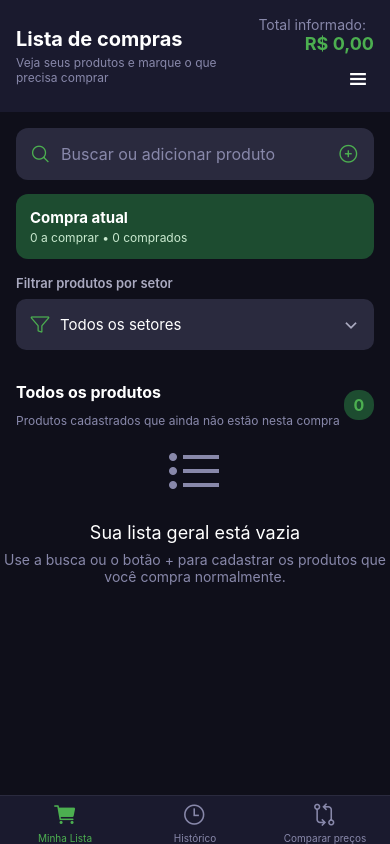
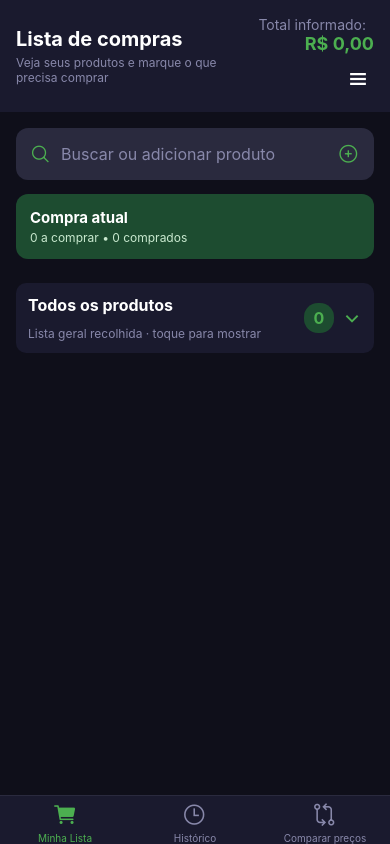
Before and after one commit to adesioms/market-app, a React Native app in the folder mercado-app/: screen /Lista in a window 390 px wide. Built offline with nearby package versions, Linux system fonts and the light colour scheme.

Commit message:
Recolhe lista geral por padrao

```diff
--- a/mercado-app/app.json
+++ b/mercado-app/app.json
@@ -2,7 +2,7 @@
   "expo": {
     "name": "Mercado App",
     "slug": "mercado-app",
-    "version": "1.1.4",
+    "version": "1.1.5",
     "orientation": "portrait",
     "icon": "./assets/icon.png",
     "userInterfaceStyle": "dark",
@@ -24,7 +24,7 @@
         "backgroundColor": "#0f0f1a"
       },
       "package": "com.mercado.app",
-      "versionCode": 7
+      "versionCode": 8
     },
     "web": {
       "favicon": "./assets/favicon.png",
--- a/mercado-app/package.json
+++ b/mercado-app/package.json
@@ -1,6 +1,6 @@
 {
   "name": "mercado-app",
-  "version": "1.1.4",
+  "version": "1.1.5",
   "main": "node_modules/expo/AppEntry.js",
   "scripts": {
     "start": "expo start",
--- a/mercado-app/src/screens/ShoppingListScreen.js
+++ b/mercado-app/src/screens/ShoppingListScreen.js
@@ -22,6 +22,7 @@ export default function ShoppingListScreen() {
   const insets = useSafeAreaInsets();
   const [shoppingList, setShoppingList] = useState([]);
   const [productCatalog, setProductCatalog] = useState([]);
+  const [catalogExpanded, setCatalogExpanded] = useState(false);
   const [modalVisible, setModalVisible] = useState(false);
   const [menuVisible, setMenuVisible] = useState(false);
   const [editModalVisible, setEditModalVisible] = useState(false);
@@ -555,17 +556,6 @@ export default function ShoppingListScreen() {
         )}
       </View>
 
-      <View style={styles.filterSection}>
-        <Text style={styles.filterLabel}>Filtrar produtos por setor</Text>
-        <TouchableOpacity style={styles.categoryField} onPress={() => openCategoryPicker('filter')}>
-          <Ionicons name="funnel-outline" size={20} color="#4CAF50" />
-          <Text style={styles.categoryFieldText}>
-            {selectedCategory ? CATEGORIES.find(category => category.id === selectedCategory)?.name : 'Todos os setores'}
-          </Text>
-          <Ionicons name="chevron-down" size={18} color="#aaaac0" />
-        </TouchableOpacity>
-      </View>
-
       {pendingRoundCount === 0 && purchasedItems.length === 0 && filteredCatalog.length > 0 && (
         <View style={styles.emptyRoundHint}>
           <Ionicons name="checkmark-circle-outline" size={19} color="#FFB74D" />
@@ -609,12 +599,35 @@ export default function ShoppingListScreen() {
         </View>
       )}
 
-      <View style={styles.catalogHeader}>
-        <View>
+      <TouchableOpacity
+        style={styles.catalogHeader}
+        onPress={() => setCatalogExpanded(current => !current)}
+        accessibilityLabel={catalogExpanded ? 'Recolher lista completa de produtos' : 'Mostrar lista completa de produtos'}
+        accessibilityState={{ expanded: catalogExpanded }}
+      >
+        <View style={styles.catalogHeaderCopy}>
           <Text style={styles.sectionTitle}>Todos os produtos</Text>
-          <Text style={styles.catalogHelper}>Produtos cadastrados que ainda não estão nesta compra</Text>
+          <Text style={styles.catalogHelper}>
+            {catalogExpanded ? 'Toque para recolher a lista geral' : 'Lista geral recolhida · toque para mostrar'}
+          </Text>
         </View>
+        <View style={styles.catalogHeaderAction}>
           <Text style={styles.catalogCount}>{filteredCatalog.length}</Text>
+          <Ionicons name={catalogExpanded ? 'chevron-up' : 'chevron-down'} size={20} color="#4CAF50" />
+        </View>
+      </TouchableOpacity>
+
+      {catalogExpanded && (
+        <>
+          <View style={styles.filterSection}>
+            <Text style={styles.filterLabel}>Filtrar produtos por setor</Text>
+            <TouchableOpacity style={styles.categoryField} onPress={() => openCategoryPicker('filter')}>
+              <Ionicons name="funnel-outline" size={20} color="#4CAF50" />
+              <Text style={styles.categoryFieldText}>
+                {selectedCategory ? CATEGORIES.find(category => category.id === selectedCategory)?.name : 'Todos os setores'}
+              </Text>
+              <Ionicons name="chevron-down" size={18} color="#aaaac0" />
+            </TouchableOpacity>
           </View>
 
           {otherCatalogItems.length > 0 ? (
@@ -630,7 +643,11 @@ export default function ShoppingListScreen() {
               <Text style={styles.emptyText}>Sua lista geral está vazia</Text>
               <Text style={styles.emptySubtext}>Use a busca ou o botão + para cadastrar os produtos que você compra normalmente.</Text>
             </View>
-      ) : null}
+          ) : (
+            <Text style={styles.catalogEmptyFiltered}>Todos os produtos desta seção já estão na compra atual.</Text>
+          )}
+        </>
+      )}
 
       </ScrollView>
 
@@ -988,9 +1005,12 @@ const styles = StyleSheet.create({
   roundSummaryText: { color: '#c9e9cf', fontSize: 12, marginTop: 3 },
   newRoundButton: { flexDirection: 'row', alignItems: 'center', backgroundColor: '#4CAF50', paddingVertical: 9, paddingHorizontal: 11, borderRadius: 9 },
   newRoundButtonText: { color: '#fff', fontSize: 12, fontWeight: 'bold', marginLeft: 5 },
-  catalogHeader: { paddingHorizontal: 16, marginTop: 8, marginBottom: 8, flexDirection: 'row', alignItems: 'center', justifyContent: 'space-between' },
+  catalogHeader: { marginHorizontal: 16, marginTop: 8, marginBottom: 8, padding: 12, borderRadius: 10, backgroundColor: '#1a1a2e', flexDirection: 'row', alignItems: 'center', justifyContent: 'space-between' },
+  catalogHeaderCopy: { flex: 1, paddingRight: 10 },
+  catalogHeaderAction: { flexDirection: 'row', alignItems: 'center', gap: 8 },
   catalogHelper: { color: '#8888aa', fontSize: 12, marginTop: 3 },
   catalogCount: { color: '#4CAF50', fontSize: 16, fontWeight: 'bold', backgroundColor: '#1d4c30', minWidth: 30, textAlign: 'center', paddingVertical: 5, borderRadius: 14 },
+  catalogEmptyFiltered: { color: '#8888aa', fontSize: 13, textAlign: 'center', paddingHorizontal: 24, paddingVertical: 16 },
   listSectionBlock: { marginBottom: 14 },
   purchasedSectionBlock: { marginTop: 2 },
   listSectionHeader: { paddingHorizontal: 16, marginBottom: 8, flexDirection: 'row', alignItems: 'center', justifyContent: 'space-between' },
```
Also changed, not shown: 1 other file (tests, documents, lock files or other folders). Lines whose indentation alone changed are shown as unchanged.
